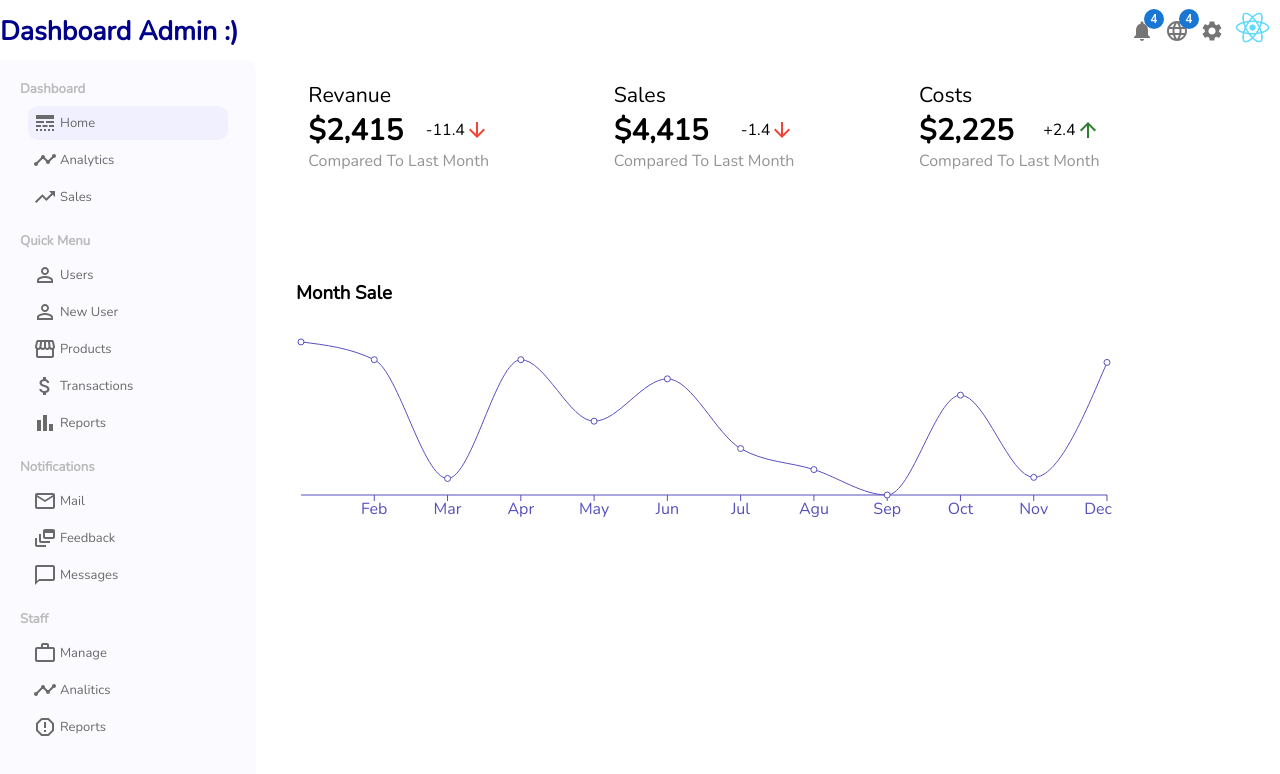
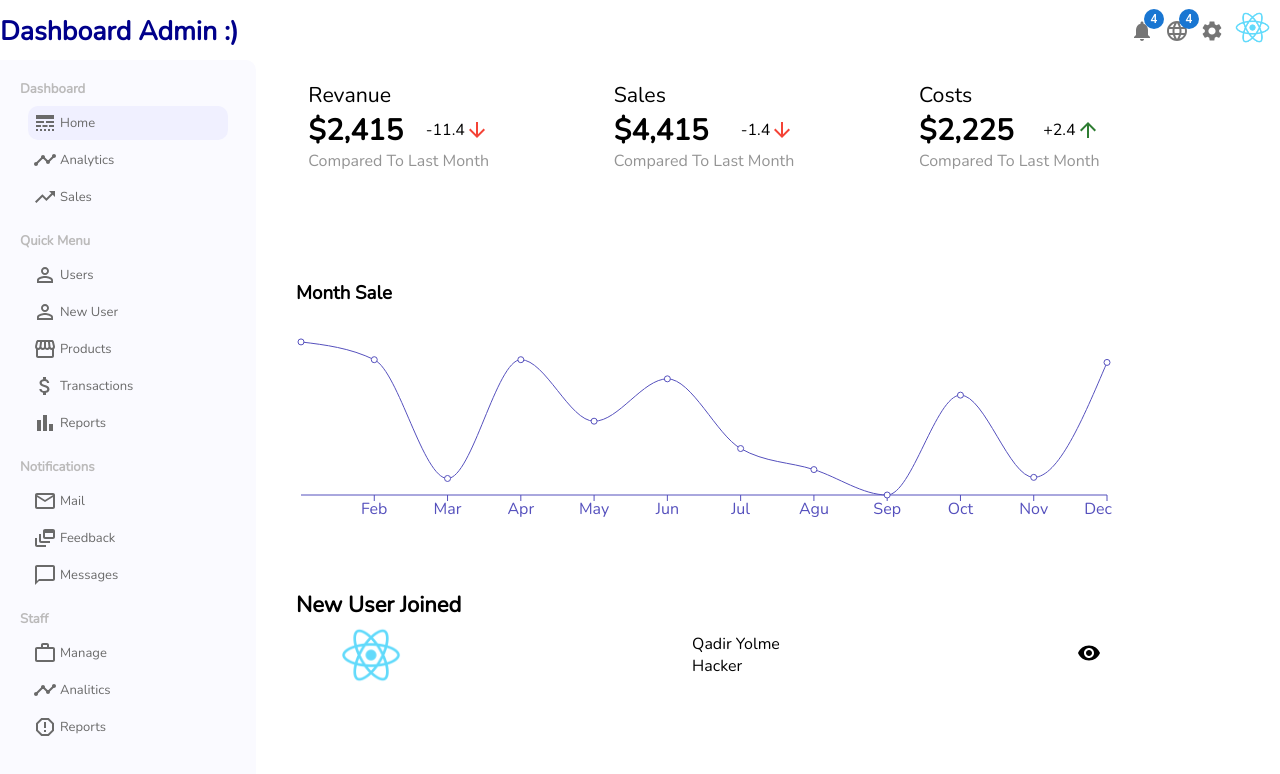
Before and after one commit to AmirHosein-Zare/Dashboard, a React (Create React App) app: page / in a window 1280 px wide. Shown: the top 774 px of the page. Built offline with nearby package versions, Linux system fonts and the light colour scheme.

Commit message:
edit widgetSm css

```diff
--- a/src/components/WidgetSm/WidgetSm.css
+++ b/src/components/WidgetSm/WidgetSm.css
@@ -1,4 +1,36 @@
 .WidgetSm{
+    flex: 1;
     padding: 20px;
+    margin: 20px;
+}
 
+.WidgetSmTitle{
+    font-size: 22px;
+    font-weight: 600;
 }
+
+.WidgetSmList{
+    list-style-type: none;
+    margin: 5px;
+}
+
+.WidgetSmItem{
+    display: flex;
+    align-items: center;
+    justify-content: space-between;
+}
+
+.WidgetSmImg{
+    width: 60px;
+}
+
+.WidgetSmUserName{
+    display: block;
+}
+
+.WidgetSmBtn{
+    background-color: rgba(255, 255, 255, 0);
+    border: 0px;
+    border-radius: 10px;
+    cursor: pointer;
+}
--- a/src/components/WidgetSm/WidgetSm.jsx
+++ b/src/components/WidgetSm/WidgetSm.jsx
@@ -6,9 +6,9 @@ export default function WidgetSm() {
   return (
     <div className='WidgetSm'>
         <span className='WidgetSmTitle'>New User Joined</span>
-        <div className="WidgetSmList">
+        <ul className="WidgetSmList">
             <li className="WidgetSmItem">
-                <img src="logo512.png" />
+                <img src="logo512.png" className='WidgetSmImg'/>
                 <div className="WidgetSmUser">
                     <span className='WidgetSmUserName'>Qadir Yolme</span>
                     <span className='WidgetSmUserTitle'>Hacker</span>
@@ -17,7 +17,7 @@ export default function WidgetSm() {
                     <VisibilityIcon className='WidgetSmIcon' />
                 </button>
             </li>
-        </div>
+        </ul>
     </div>
   )
 }
--- a/src/pages/home/Home.js
+++ b/src/pages/home/Home.js
@@ -3,12 +3,16 @@ import './Home.css'
 import Feature from '../../components/Feature/Feature'
 import Chart from '../../components/Chart/Chart'
 import {xAxisData} from './../../datas'
+import WidgetSm from '../../components/WidgetSm/WidgetSm'
 
 export default function Home() {
   return (
     <div className='home'>
       <Feature />
       <Chart grid title='Month Sale' data={xAxisData} dataKey='Sale' />
+      <div>
+        <WidgetSm />
+      </div>
     </div>
   )
 }
```
